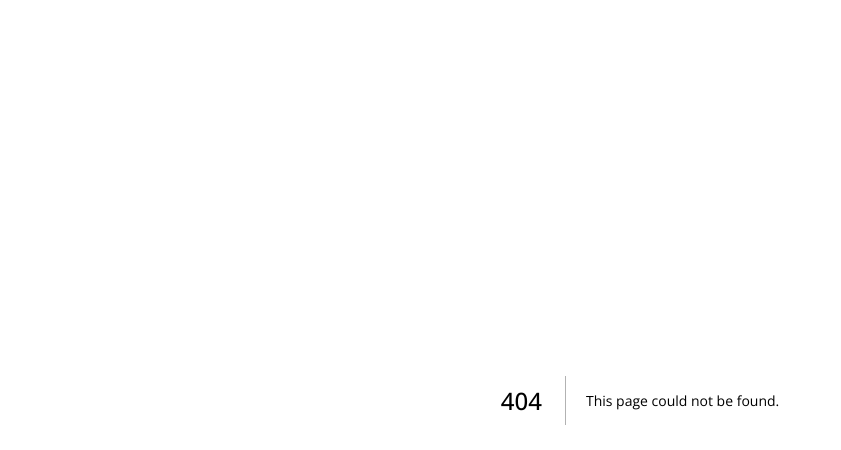
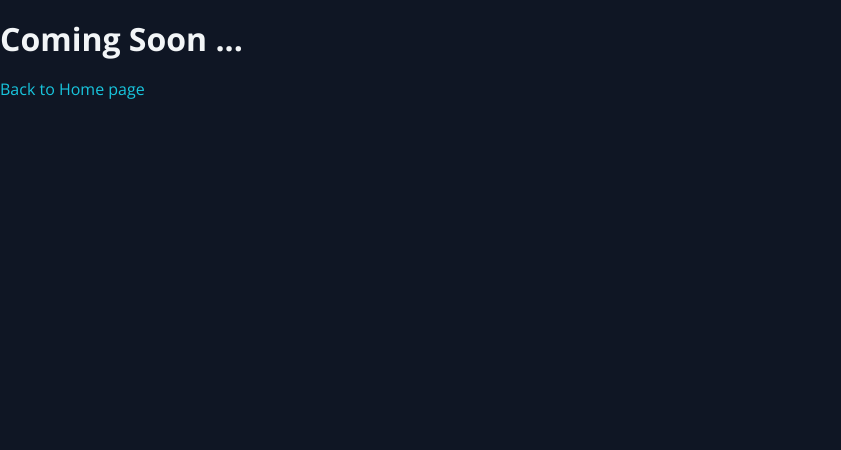
Before and after one commit to zeghmouri/my-portfolio, a Next.js app: page /blog in a window 1280 px wide. Before the commit this address had no page. Shown: the top 450 px of the page, without its empty margins (0-841 px from the left). Built offline with nearby package versions, Linux system fonts and the light colour scheme.

Commit message:
blog page

```diff
--- /dev/null
+++ b/src/pages/blog.js
@@ -0,0 +1,11 @@
+import React from 'react'
+import { Link } from '../styles/GlobalComponents'
+
+export default function Blog() {
+  return (
+    <div>
+        <h1>Coming Soon ...</h1>
+        <Link href="/">Back to Home page</Link>
+    </div>
+  )
+}
```
